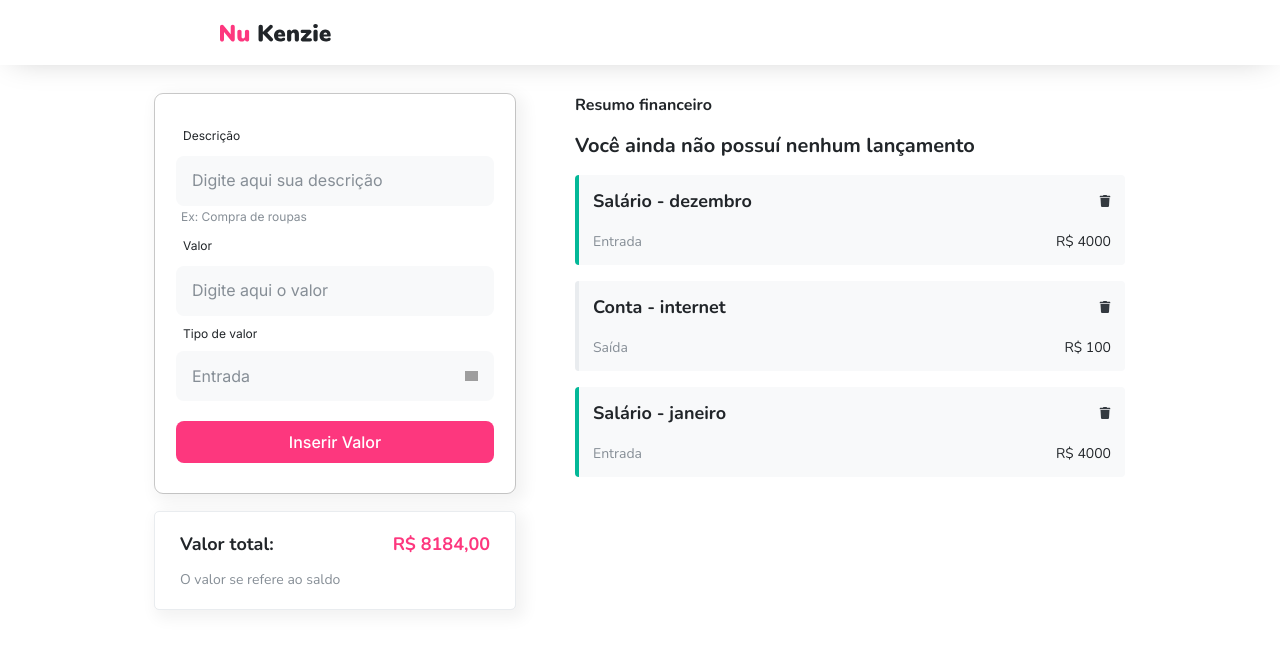
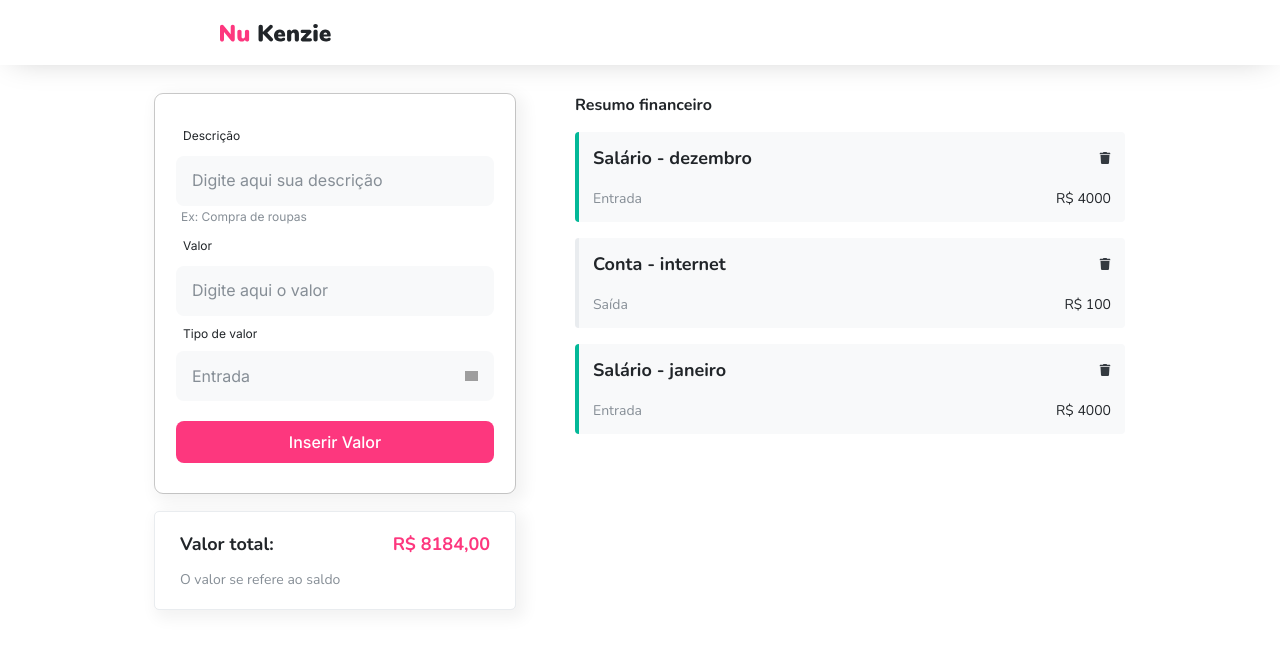
Before and after one commit to Fernando-Scramignon/Nu-Kenzie, a React (Vite) app: page /home in a window 1280 px wide. Shown: the top 648 px of the page. Built offline with nearby package versions, Linux system fonts and the light colour scheme; grey boxes are pictures that could not be loaded.

Commit message:
feat: removes empty message when not empty

```diff
--- a/src/components/ExpensesOverview/index.tsx
+++ b/src/components/ExpensesOverview/index.tsx
@@ -22,7 +22,9 @@ function ExpensesOverview() {
     return (
         <EmptyOverviewContainer>
             <h2>Resumo financeiro</h2>
-            <p>Você ainda não possuí nenhum lançamento</p>
+            {!overviewCards.length && (
+                <p>Você ainda não possuí nenhum lançamento</p>
+            )}
             {overviewCards.map(({ description, type, value }, index) => (
                 <OverviewCard
                     key={index}
```
